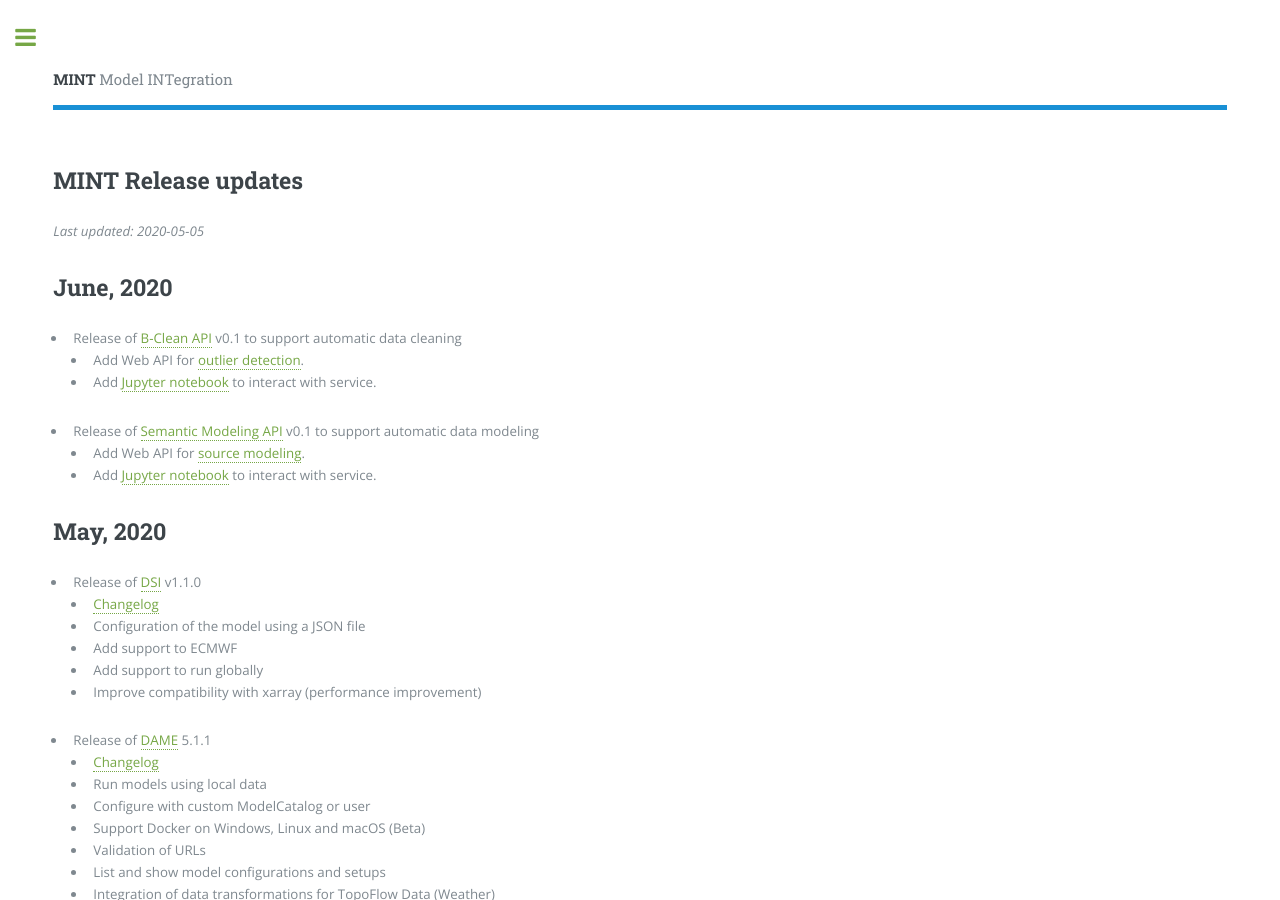
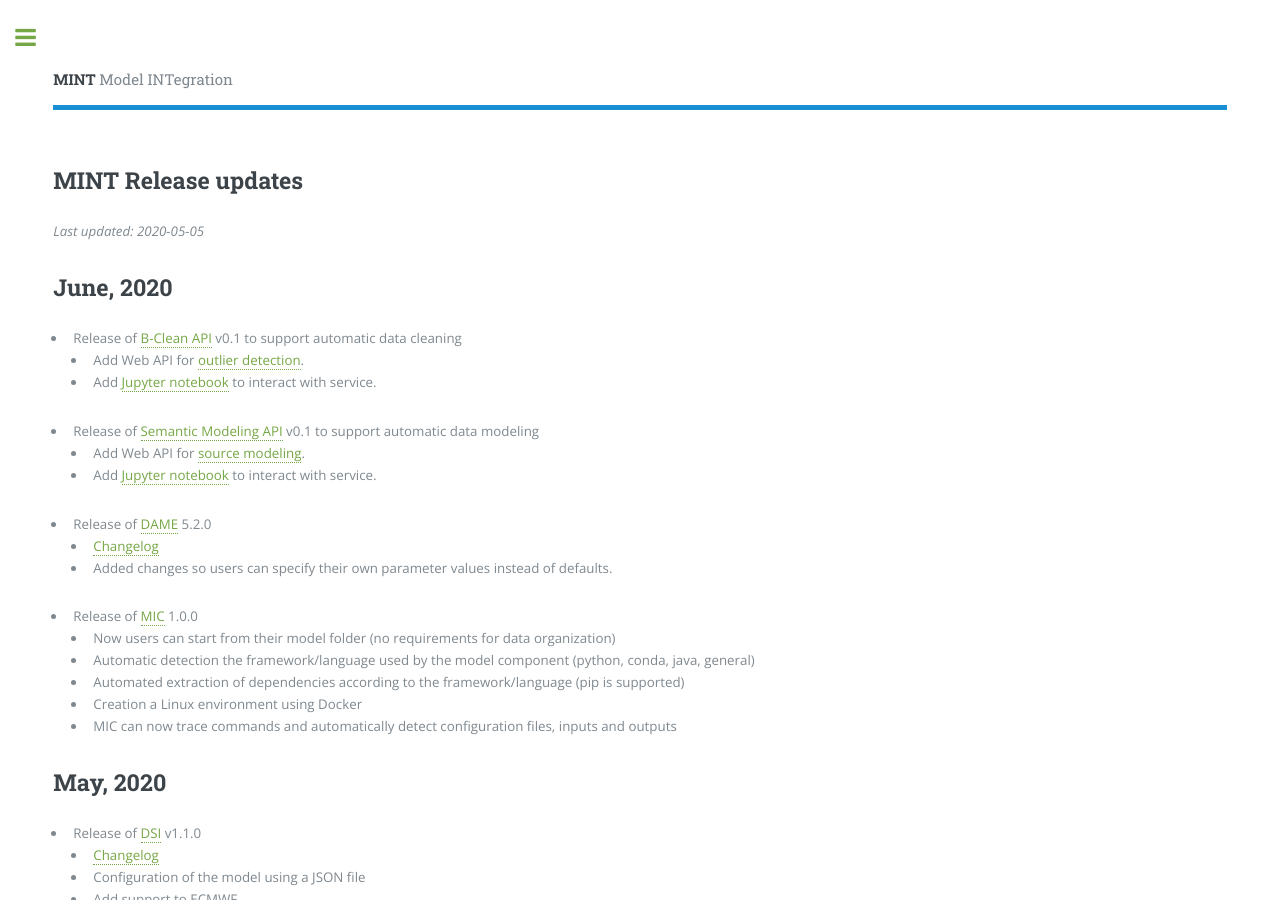
Before and after one commit to KnowledgeCaptureAndDiscovery/MINT, a Jekyll site: the page built from releases.md, in a window 1280 px wide and 900 px high. Built offline with Jekyll 4.4.1, drawn with Linux system fonts in a browser that asks for light colours.

Commit message:
Update releases.md

```diff
--- a/releases.md
+++ b/releases.md
@@ -12,6 +12,16 @@
 * Release of [Semantic Modeling API](https://github.com/mintproject/semantic-modeling-api) v0.1 to support automatic data modeling
   * Add Web API for [source modeling](http://mira.isi.edu:8000).
   * Add [Jupyter notebook](https://github.com/mintproject/semantic-modeling-api/blob/master/demo.ipynb) to interact with service.
+* Release of [DAME]({{ '/products/model/' | absolute_url }}#desktop-appliation-for-model-execution-dame) 5.2.0
+  *  [Changelog](https://github.com/mintproject/dame_cli/releases/tag/5.1.1)
+  *  Added changes so users can specify their own parameter values instead of defaults.
+* Release of [MIC]({{ '/products/model/' | absolute_url }}#model-insertion-checker-mic) 1.0.0
+  * Now users can start from their model folder (no requirements for data organization)
+  * Automatic detection the framework/language used by the model component (python, conda, java, general)
+  * Automated extraction of dependencies according to the framework/language (pip is supported)
+  * Creation a Linux environment using Docker
+  * MIC can now trace commands and automatically detect configuration files, inputs and outputs
+
 
 ## May, 2020
 * Release of [DSI](https://github.com/mintproject/droughtIndices) v1.1.0
```
